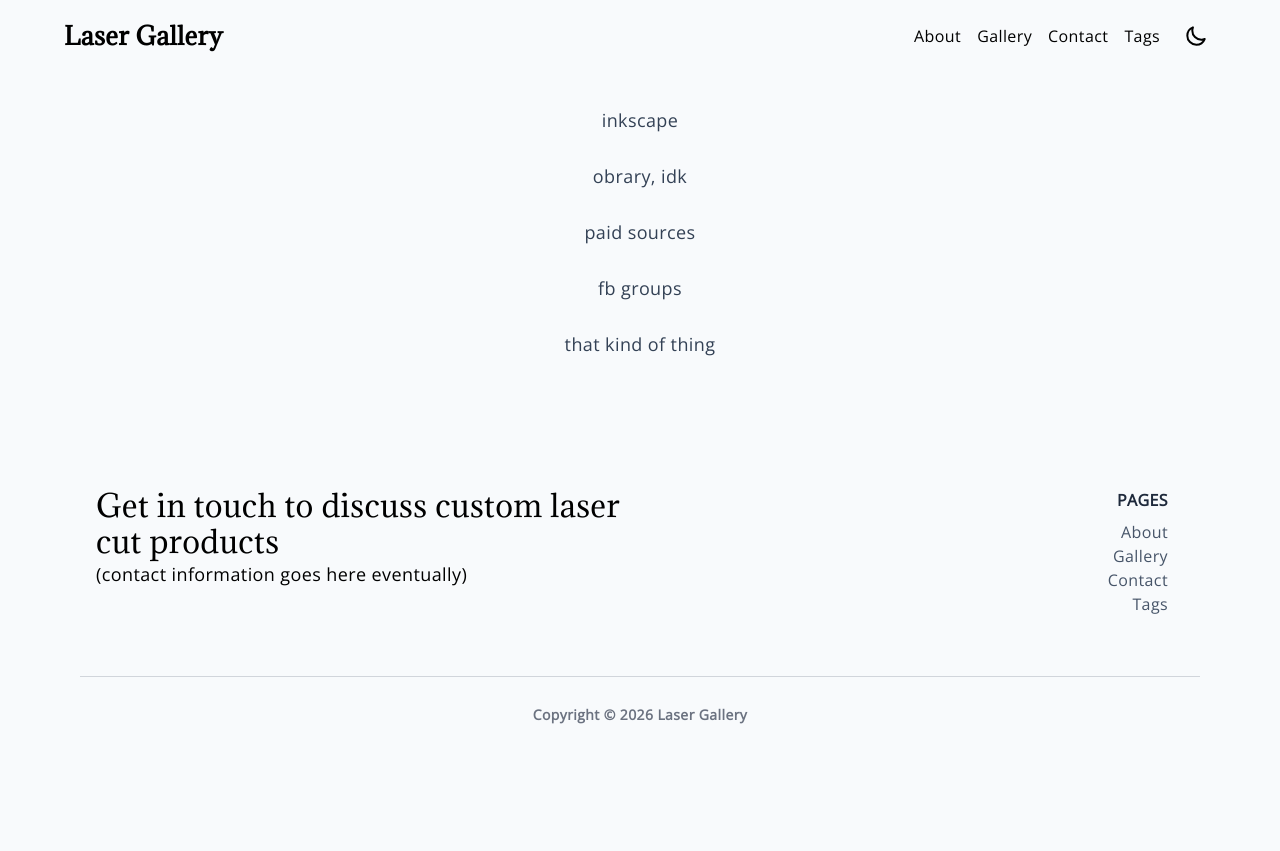
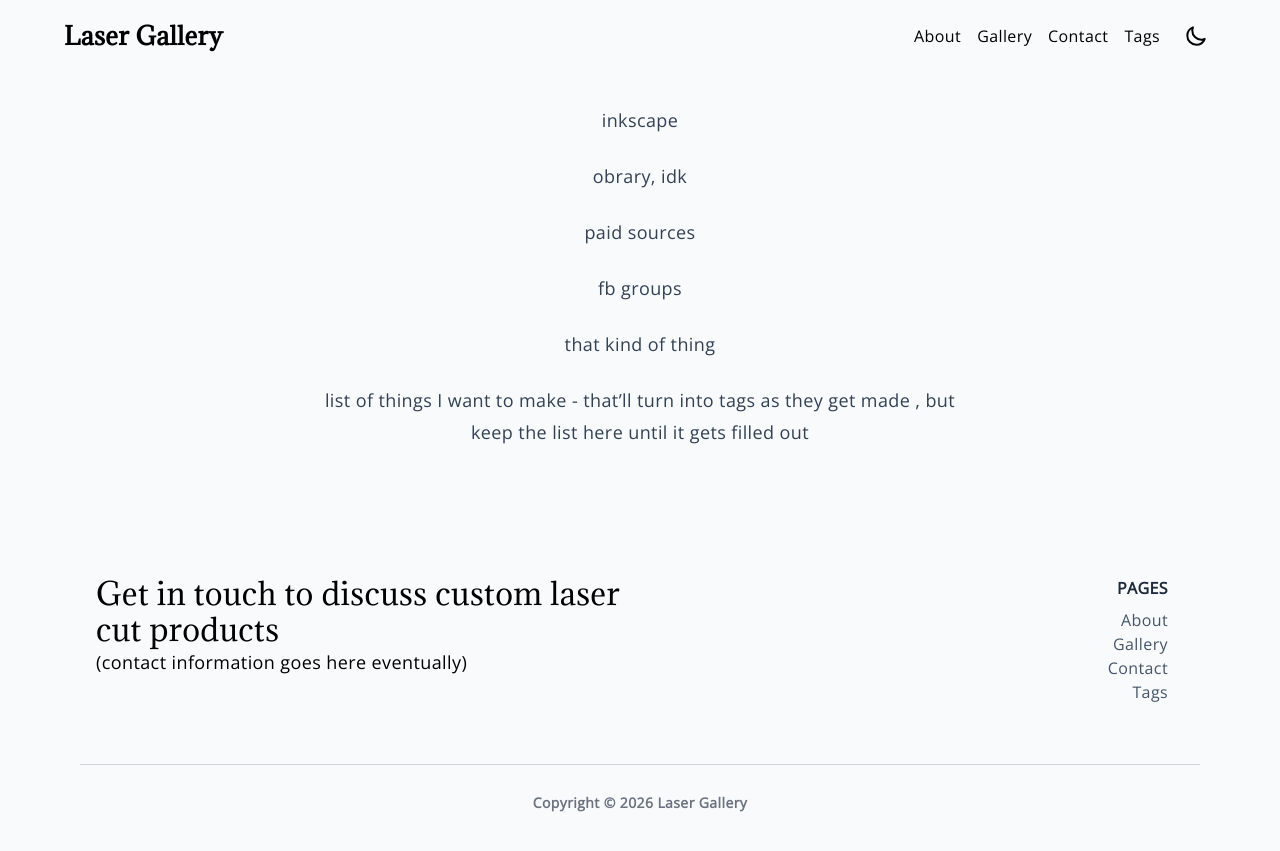
Before and after one commit to paper-engineer/laser-gallery, a Jekyll site: the page built from docs/_pages/resources.md, in a window 1280 px wide. Shown: the top 851 px of the page. Built offline with Jekyll 4.4.1, drawn with Linux system fonts in a browser that asks for light colours.

Commit message:
Update resources.md

```diff
--- a/docs/_pages/resources.md
+++ b/docs/_pages/resources.md
@@ -12,3 +12,5 @@ paid sources
 fb groups
 
 that kind of thing
+
+list of things I want to make - that'll turn into tags as they get made , but keep the list here until it gets filled out
```
